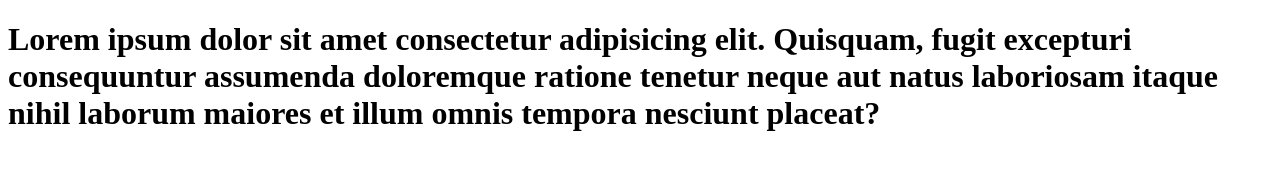
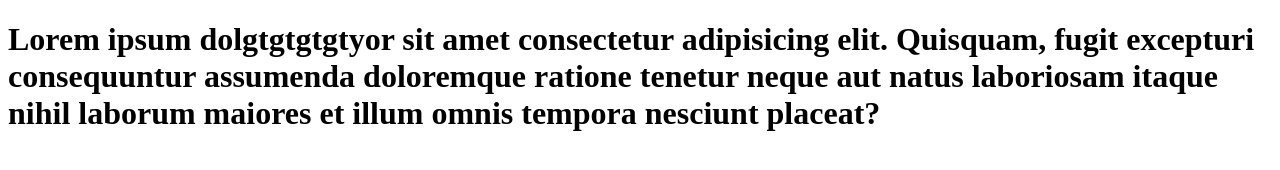
Before and after one commit to Ouncides/artemRead, a plain HTML site: page index.html in a window 1280 px wide. Drawn offline with Linux system fonts and the light colour scheme.

Commit message:
rechange-text-title

```diff
--- a/index.html
+++ b/index.html
@@ -6,6 +6,6 @@
     <title>Document</title>
 </head>
 <body>
-    <h1>Lorem ipsum dolor sit amet consectetur adipisicing elit. Quisquam, fugit excepturi consequuntur assumenda doloremque ratione tenetur neque aut natus laboriosam itaque nihil laborum maiores et illum omnis tempora nesciunt placeat?</h1>
+    <h1>Lorem ipsum dolgtgtgtgtyor sit amet consectetur adipisicing elit. Quisquam, fugit excepturi consequuntur assumenda doloremque ratione tenetur neque aut natus laboriosam itaque nihil laborum maiores et illum omnis tempora nesciunt placeat?</h1>
 </body>
 </html>
```
